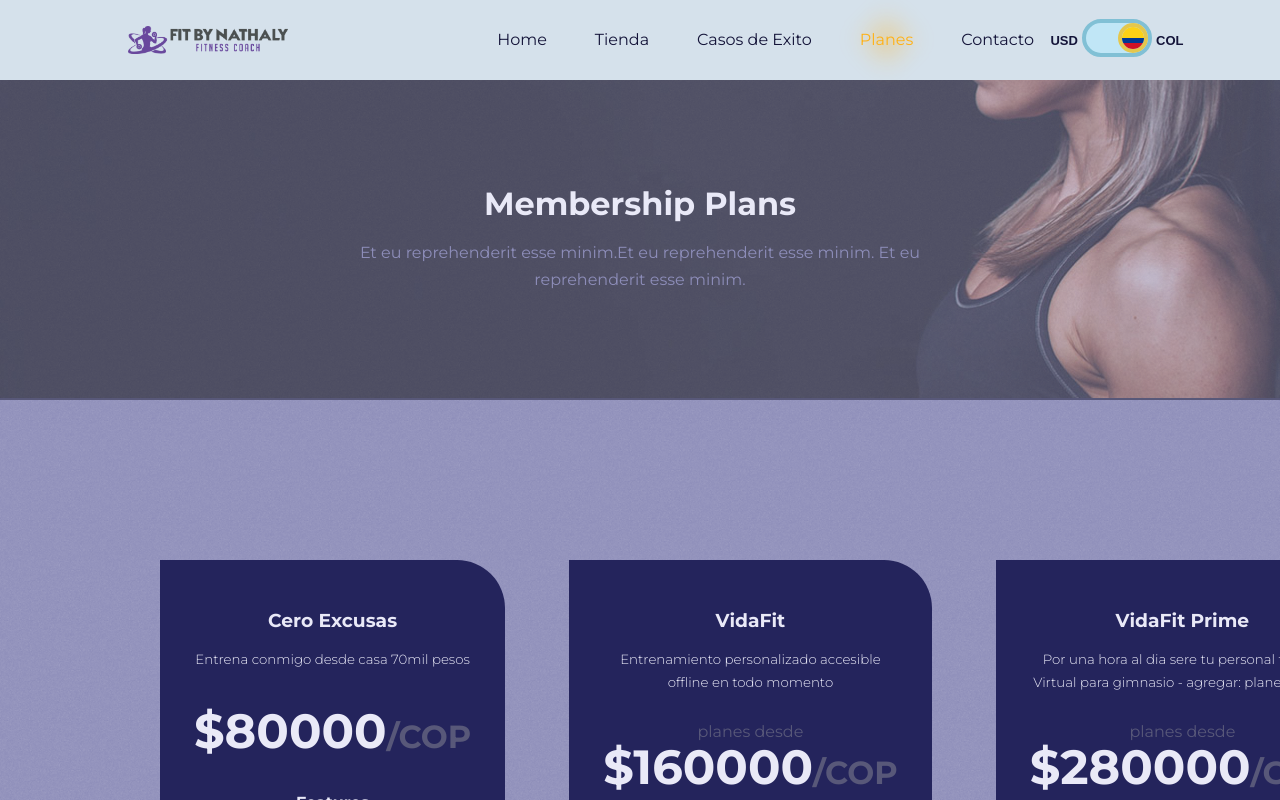
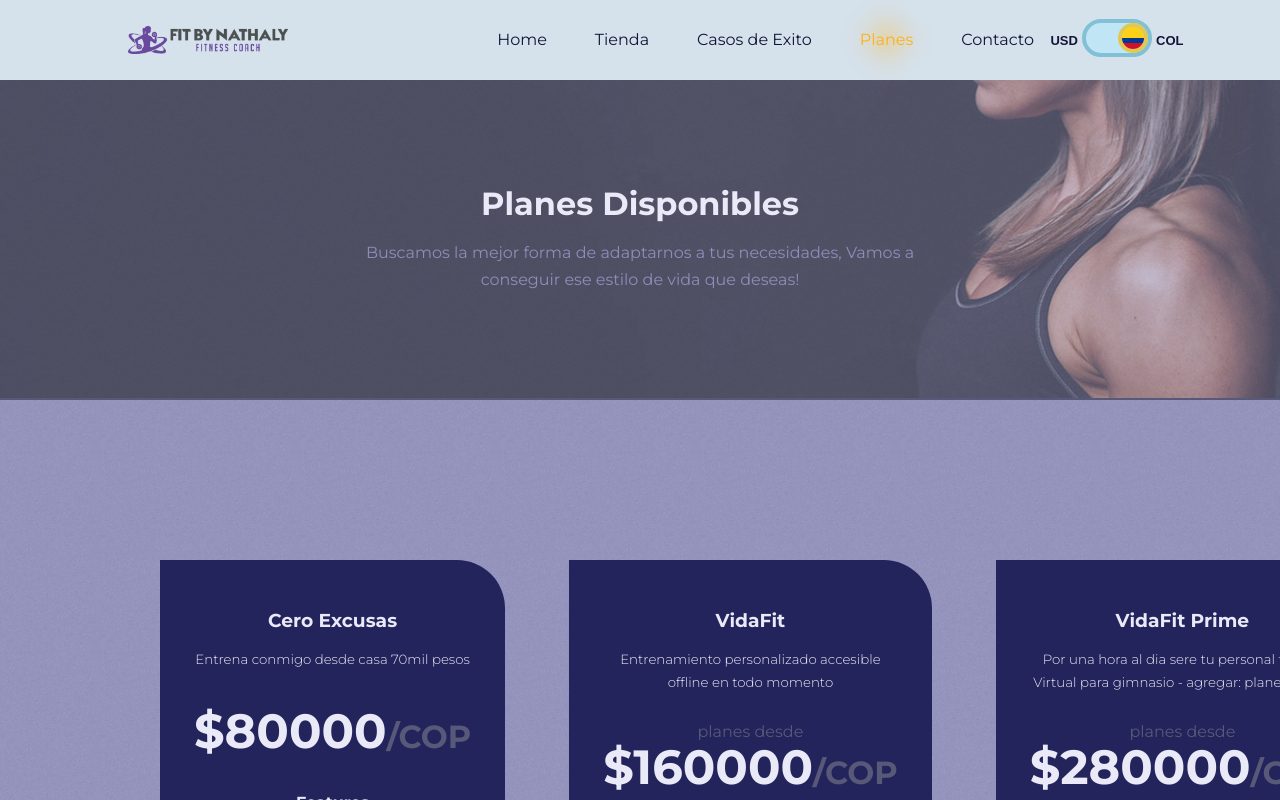
Before and after one commit to hecmarrufo/fitByNathy, a React (Create React App) app: page /planes in a window 1280 px wide. Shown: the top 800 px of the page. Built offline with nearby package versions, Linux system fonts and the light colour scheme; a web font is replaced by a local one.

Commit message:
cambios en la oficina

```diff
--- a/src/components/Testimonial.jsx
+++ b/src/components/Testimonial.jsx
@@ -21,22 +21,22 @@ const Testimonial = () => {
 			setIndex(0);
 		}
 	};
-
 	useEffect(() => {
 		const interval = setInterval(() => {
-			// console.log(index);
-			// gsap.fromTo(`.card-${id}`, {
-			// 	autoAlpha: -10,
-			// 	onComplete: () => {
-				  handleAfterTestimonial()
-			// 	}
-			//   },
-			//   {
-			// 	duration: 0.5,
-			// 	autoAlpha: 1,
-			//   })
+			gsap.fromTo(`.card-${id}`, {
+				autoAlpha: -10,
+				onComplete: () => {
+					/* eslint-disable no-unused-expressions */
+					handleAfterTestimonial
+				}
+			},
+			{
+				duration: 0.5,
+				autoAlpha: 1,
+			})
 		}, 2500);
-         return () => clearInterval(interval);
+		return () => clearInterval(interval);
+	// eslint-disable-next-line react-hooks/exhaustive-deps
     },[]);
 
 
--- a/src/data.js
+++ b/src/data.js
@@ -308,11 +308,11 @@ export const plans = [
 
 ]
 
-const Trainer1 = require('./images/trainer1.jpg')
-const Trainer2 = require('./images/trainer2.jpg')
-const Trainer3 = require('./images/trainer3.jpg')
-const Trainer4 = require('./images/trainer4.jpg')
-const Trainer5 = require('./images/trainer5.jpg')
+// const Trainer1 = require('./images/trainer1.jpg')
+// const Trainer2 = require('./images/trainer2.jpg')
+// const Trainer3 = require('./images/trainer3.jpg')
+// const Trainer4 = require('./images/trainer4.jpg')
+// const Trainer5 = require('./images/trainer5.jpg')
 const Trainer6 = require('./images/trainer6.jpg')
 const Taza = require('./images/taza_blanca.jpg')
 
--- a/src/pages/plans/Plans.jsx
+++ b/src/pages/plans/Plans.jsx
@@ -4,25 +4,23 @@ import { CurrencyContext } from '../../context/CurrencyContext';
 import { plans } from "../../data";
 import Header from "../../components/Header";
 import HeaderImage from "../../images/header_bg_4.jpg";
-import Card from "../../UI/Card";
 
 const Plans = () => {
 	const { usdPrices } = useContext(CurrencyContext);
 	return (
 		<>
-			<Header title="Membership Plans" image={HeaderImage}>
-				Et eu reprehenderit esse minim.Et eu reprehenderit esse minim. Et eu
-				reprehenderit esse minim.
+			<Header title="Planes Disponibles" image={HeaderImage}>
+				Buscamos la mejor forma de adaptarnos a tus necesidades, Vamos a conseguir ese estilo de vida que deseas!
 			</Header>
 			<section className="plans">
 				<div className="container plans__container">
-					{plans.map(({ id, name, desc, features, price_usd, price_col, variable_price  }) => {
+					{plans.map(({ id, name, desc, features, price_usd, price_col, variable_price }) => {
 						return (
 							<div key={id} className="plan">
 								<h3>{name}</h3>
 								<small>{desc}</small>
-								{variable_price && (<div className="planes_desde">planes desde</div>)}								<h1>{`$${usdPrices ? price_usd : price_col}`}</h1>
-
+								{variable_price && (<div className="planes_desde">planes desde</div>)}
+								<h1>{`$${usdPrices ? price_usd : price_col}`}</h1>
 								<h2>/{usdPrices ? 'USD' : 'COP'}</h2>
 								<h4>Features</h4>
 								{features.map(({ feature, available, index }) => {
```
